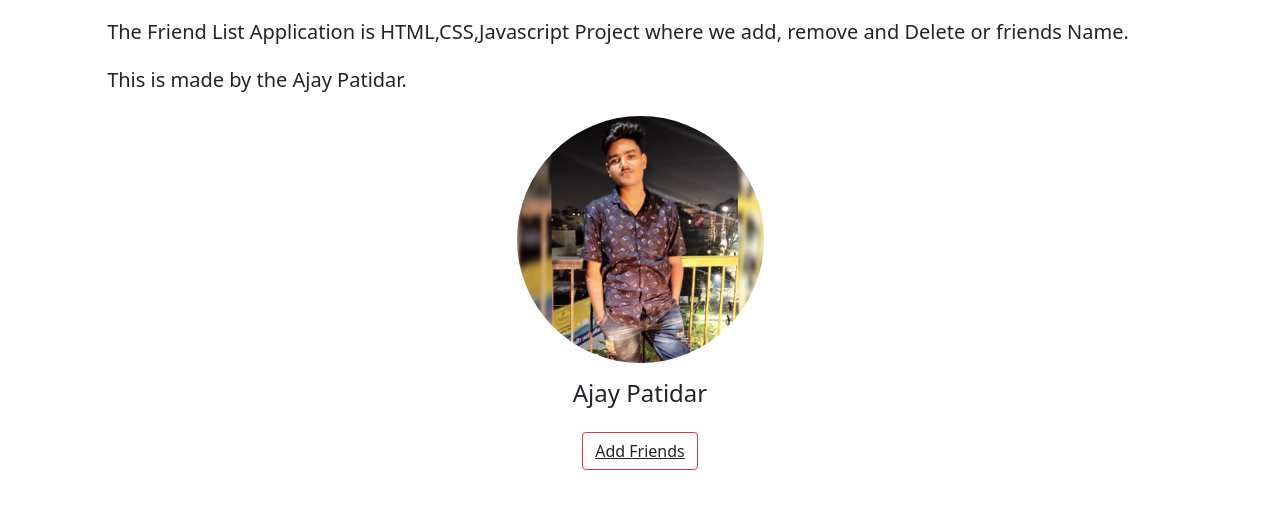
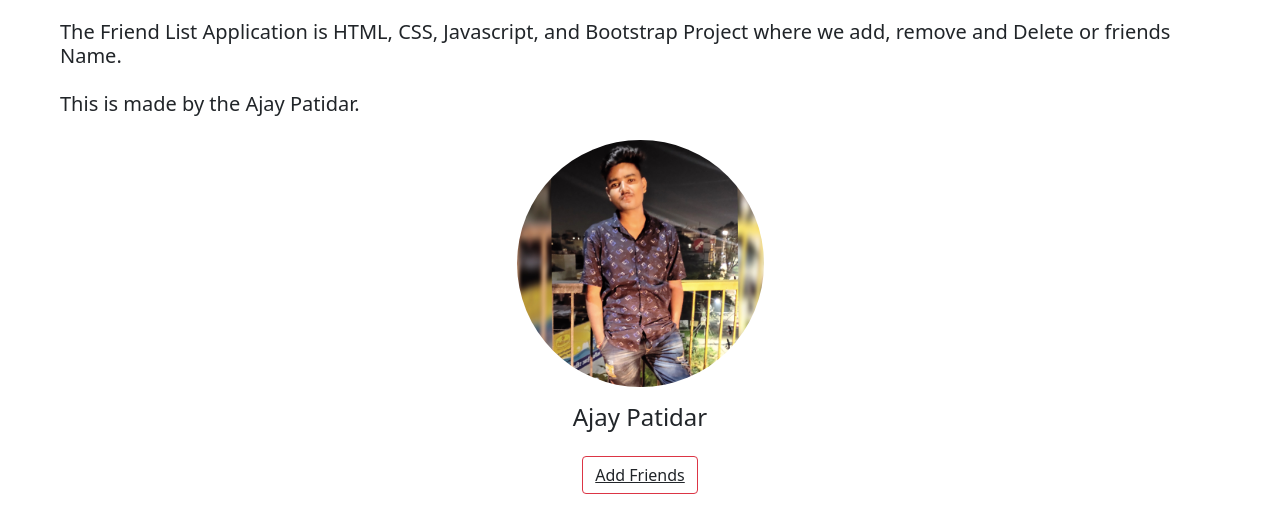
Before and after one commit to devajaypatidar/FriendListApp, a plain HTML site: page About.html in a window 1280 px wide. Shown: the part 122-654 px from the top of the page. Drawn offline with nearby package versions, Linux system fonts and the light colour scheme.

Commit message:
adding bootstrap

```diff
--- a/About.html
+++ b/About.html
@@ -45,7 +45,7 @@
         </h2>
 
         <div class="container mx-5 h5 d-flex justify-content-center">
-            The Friend List Application is HTML,CSS,Javascript Project
+            The Friend List Application is HTML, CSS, Javascript, and Bootstrap Project
             where we add, remove and Delete or friends Name.
             <br>
             <br>
```
